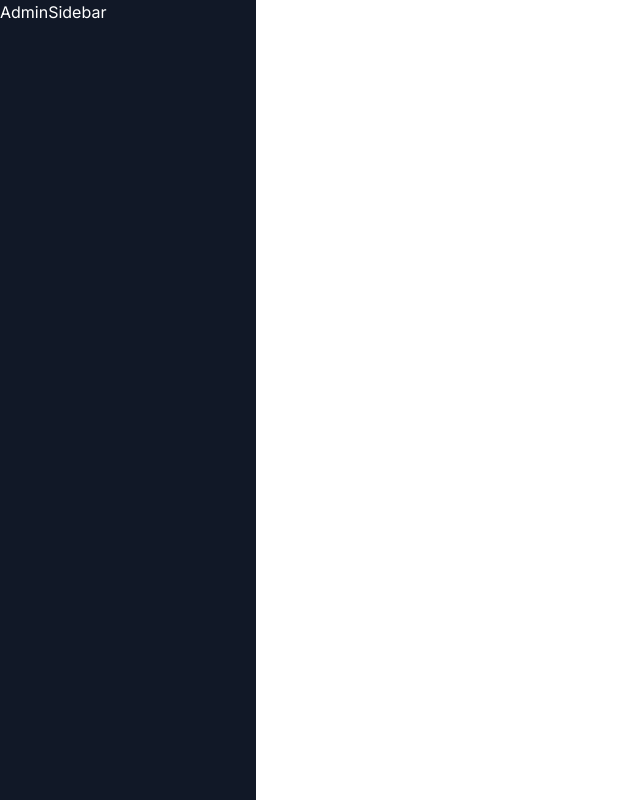
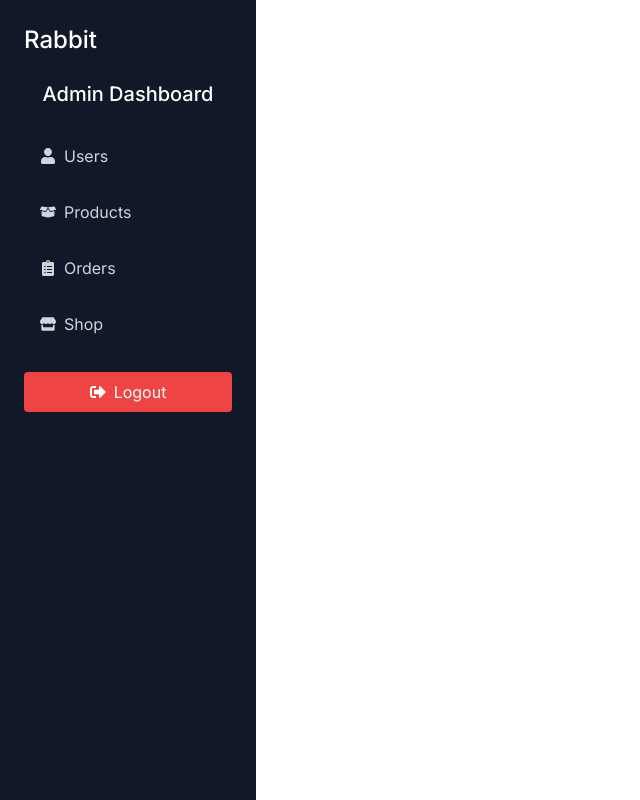
Before and after one commit to masonnguyen1243/e-commerce-202, a React (Vite) app in the folder frontend/: page /admin in a window 1280 px wide. Shown: the whole page, without its empty margins (0-640 px from the left). Built offline with nearby package versions, Linux system fonts and the light colour scheme.

Commit message:
Admin Sidebar

```diff
--- a/frontend/src/components/Admin/AdminSidebar.jsx
+++ b/frontend/src/components/Admin/AdminSidebar.jsx
@@ -1,4 +1,82 @@
+import { Link, NavLink, useNavigate } from "react-router-dom";
+import {
+  FaUser,
+  FaBoxOpen,
+  FaClipboardList,
+  FaStore,
+  FaSignOutAlt,
+} from "react-icons/fa";
+
 const AdminSidebar = () => {
-  return <div>AdminSidebar</div>;
+  const navigate = useNavigate();
+  const handleLogout = () => {
+    navigate("/");
+  };
+
+  return (
+    <div className="p-6">
+      <div className="mb-6">
+        <Link to={"/admin"} className="text-2xl font-medium">
+          Rabbit
+        </Link>
+      </div>
+      <h2 className="mb-6 text-center text-xl font-medium">Admin Dashboard</h2>
+      <nav className="flex flex-col space-y-2">
+        <NavLink
+          to={"/admin/users"}
+          className={({ isActive }) =>
+            isActive
+              ? "flex items-center space-x-2 rounded bg-gray-700 px-4 py-3 text-white"
+              : "flex items-center space-x-2 rounded px-4 py-3 text-gray-300 hover:bg-gray-700 hover:text-white"
+          }
+        >
+          <FaUser />
+          <span>Users</span>
+        </NavLink>
+        <NavLink
+          to={"/admin/products"}
+          className={({ isActive }) =>
+            isActive
+              ? "flex items-center space-x-2 rounded bg-gray-700 px-4 py-3 text-white"
+              : "flex items-center space-x-2 rounded px-4 py-3 text-gray-300 hover:bg-gray-700 hover:text-white"
+          }
+        >
+          <FaBoxOpen />
+          <span>Products</span>
+        </NavLink>
+        <NavLink
+          to={"/admin/orders"}
+          className={({ isActive }) =>
+            isActive
+              ? "flex items-center space-x-2 rounded bg-gray-700 px-4 py-3 text-white"
+              : "flex items-center space-x-2 rounded px-4 py-3 text-gray-300 hover:bg-gray-700 hover:text-white"
+          }
+        >
+          <FaClipboardList />
+          <span>Orders</span>
+        </NavLink>
+        <NavLink
+          to={"/"}
+          className={({ isActive }) =>
+            isActive
+              ? "flex items-center space-x-2 rounded bg-gray-700 px-4 py-3 text-white"
+              : "flex items-center space-x-2 rounded px-4 py-3 text-gray-300 hover:bg-gray-700 hover:text-white"
+          }
+        >
+          <FaStore />
+          <span>Shop</span>
+        </NavLink>
+      </nav>
+      <div className="mt-6">
+        <button
+          onClick={handleLogout}
+          className="flex w-full items-center justify-center space-x-2 rounded bg-red-500 px-4 py-2 text-white hover:bg-red-600"
+        >
+          <FaSignOutAlt />
+          <span>Logout</span>
+        </button>
+      </div>
+    </div>
+  );
 };
 export default AdminSidebar;
```
